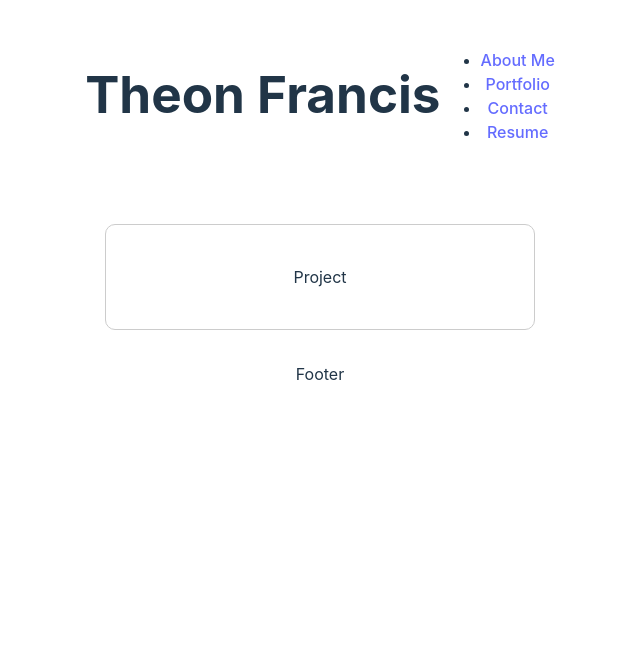
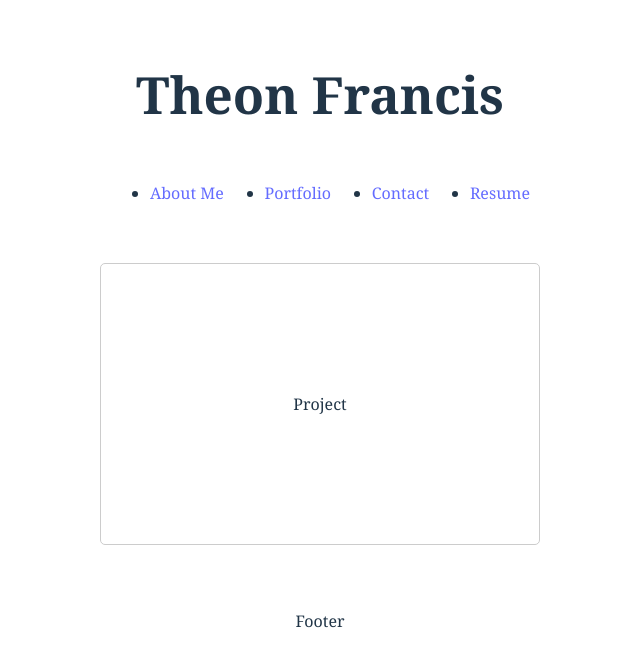
Before and after one commit to Theon87/portfolio-of-work-samples, a React (Vite) app: page / in a window 1280 px wide. Shown: the top 666 px of the page, without its empty margins (320-960 px from the left). Built offline with nearby package versions, Linux system fonts and the light colour scheme.

Commit message:
edits element margins and spacing

```diff
--- a/src/App.css
+++ b/src/App.css
@@ -1,33 +1,64 @@
 #root {
+  display: flex;
+  flex-direction: column;
   max-width: 1280px;
   margin: 0 auto;
   padding: 2rem;
   text-align: center;
   min-height: 100vh;
+  font-family:Georgia, 'Times New Roman', Times, serif
+}
 
+h1 {
+  margin-bottom: 2rem;
+  font-size: 50px;
 }
 
 .header {
-  margin-bottom: 2rem;
   display: flex;
+  flex-direction: column;
+  align-items: center;
 }
 
 .nav {
   display: flex;
   flex-direction: row;
-  justify-content:flex-end
+  justify-content: space-between;
+  padding: 1rem;
   display: inline-flex;
   margin-bottom: 2rem;
 }
 
+.tabs {
+  display: flex;
+  flex-direction: column;
+  justify-content:space-between;
+  margin: 10px;
+  width: 100px;
+}
+
 .project {
-  padding: 40px;
-  margin: 20px;
+  padding: 8rem;
+  margin: 1rem;
   border: 1px solid #ccc;
-  border-radius: 10px;
-  margin-top: 2rem;
+  border-radius: 5px;
+  margin-top: 0rem;
 }
 
 .footer {
   margin-top: 2rem;
+  padding: 1rem;
 }
+
+
+@media screen and (min-width: 576px) {
+  .header .tabs{
+    flex-direction: row;
+  }
+}
+
+@media screen and (min-width: 576px) {
+  .header .tabs{
+    width: 380px;
+  }
+}
--- a/src/components/Navigation.jsx
+++ b/src/components/Navigation.jsx
@@ -4,7 +4,7 @@ const Navigation = () => {
   return (
     <div>
         <nav className='nav'>
-            <ul>
+            <ul className='tabs'>
                 <li>
                     <a href="#about-me">About Me</a>
                 </li>
```
